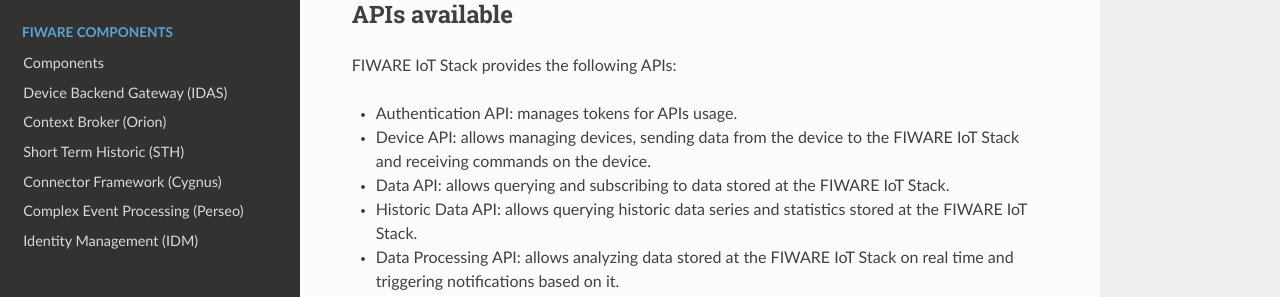
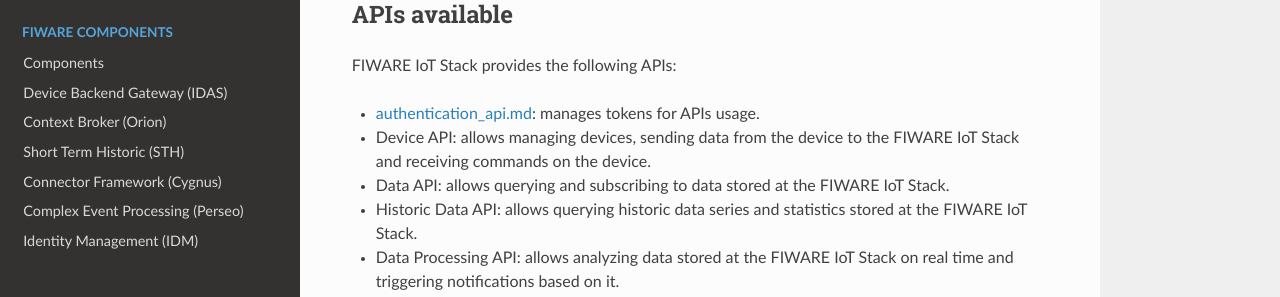
Before and after one commit to telefonicaid/thinking-cities, an MkDocs documentation site: the page built from docs/index.md, in a window 1280 px wide and 900 px high. Shown: the part 413-710 px from the top of the window. Built offline with MkDocs 1.6.1, drawn with Linux system fonts in a browser that asks for light colours; nearby versions of some CDN libraries; old or Windows-style settings are respelled for this version of MkDocs.

```diff
--- a/docs/index.md
+++ b/docs/index.md
@@ -15,7 +15,7 @@ These are the main benefits of solutions 'powered by the FIWARE IoT Stack':
 
 FIWARE IoT Stack provides the following APIs:
 
-- Authentication API: manages tokens for APIs usage.
+- [authentication_api.md](Authentication API): manages tokens for APIs usage.
 - Device API: allows managing devices, sending data from the device to the FIWARE IoT Stack and receiving commands on the device.
 - Data API: allows querying and subscribing to data stored at the FIWARE IoT Stack.
 - Historic Data API: allows querying historic data series and statistics stored at the FIWARE IoT Stack.
```
